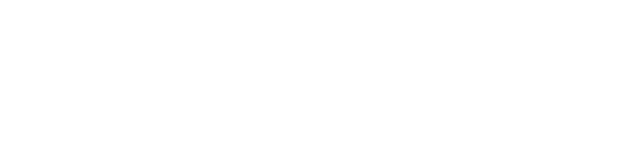
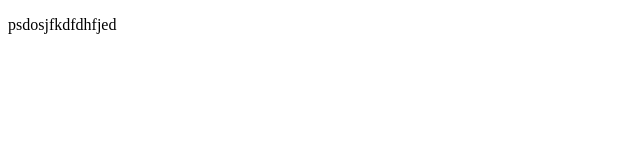
Before and after one commit to tvorimweb-2020-praha-podzim/du-01-vizitka-ottmarova, a plain HTML site: page index.html in a window 1280 px wide. Shown: the whole page, without its empty margins (0-640 px from the left). Drawn offline with Linux system fonts and the light colour scheme.

Commit message:
Update index.html

```diff
--- a/index.html
+++ b/index.html
@@ -25,6 +25,6 @@
     <title>Document</title>
 </head>
 <body>
-
+    <p>psdosjfkdfdhfjed</p>
 </body>
 </html>
```
